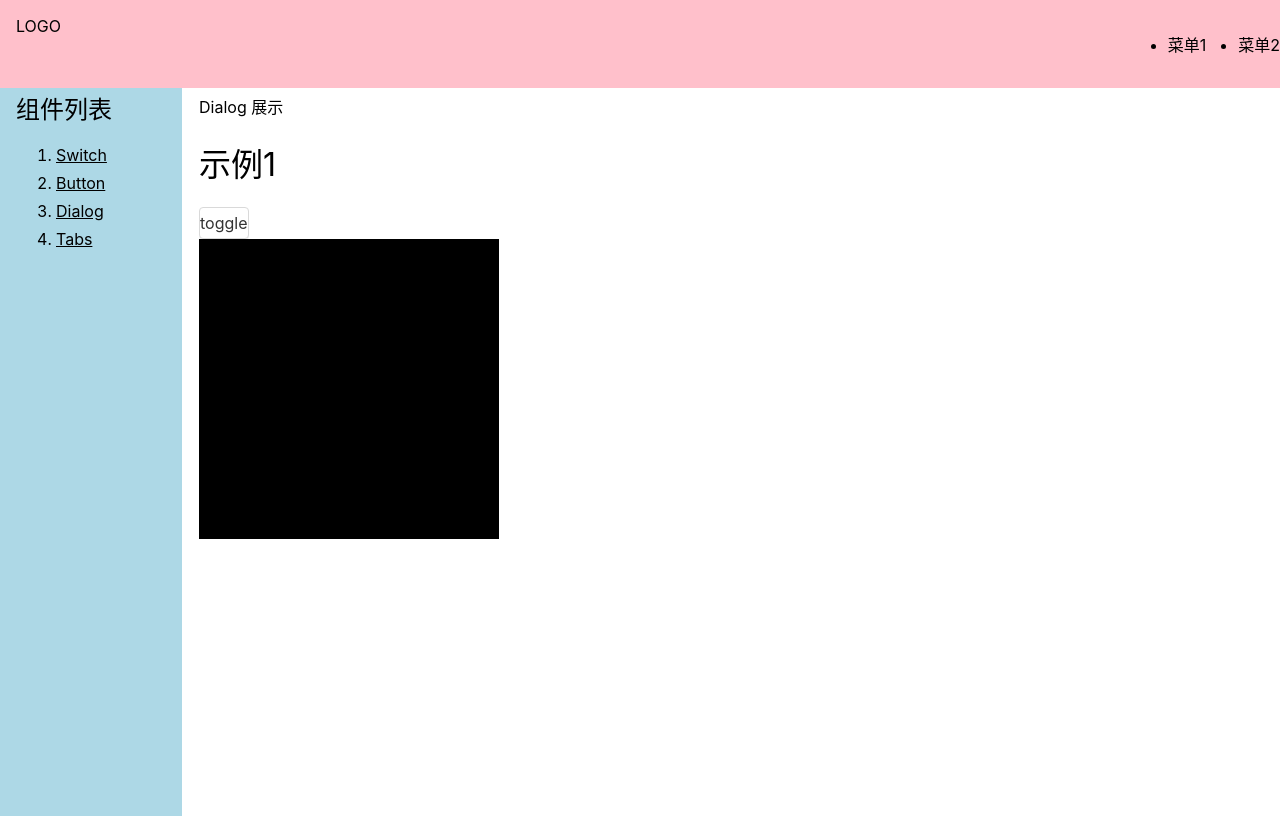
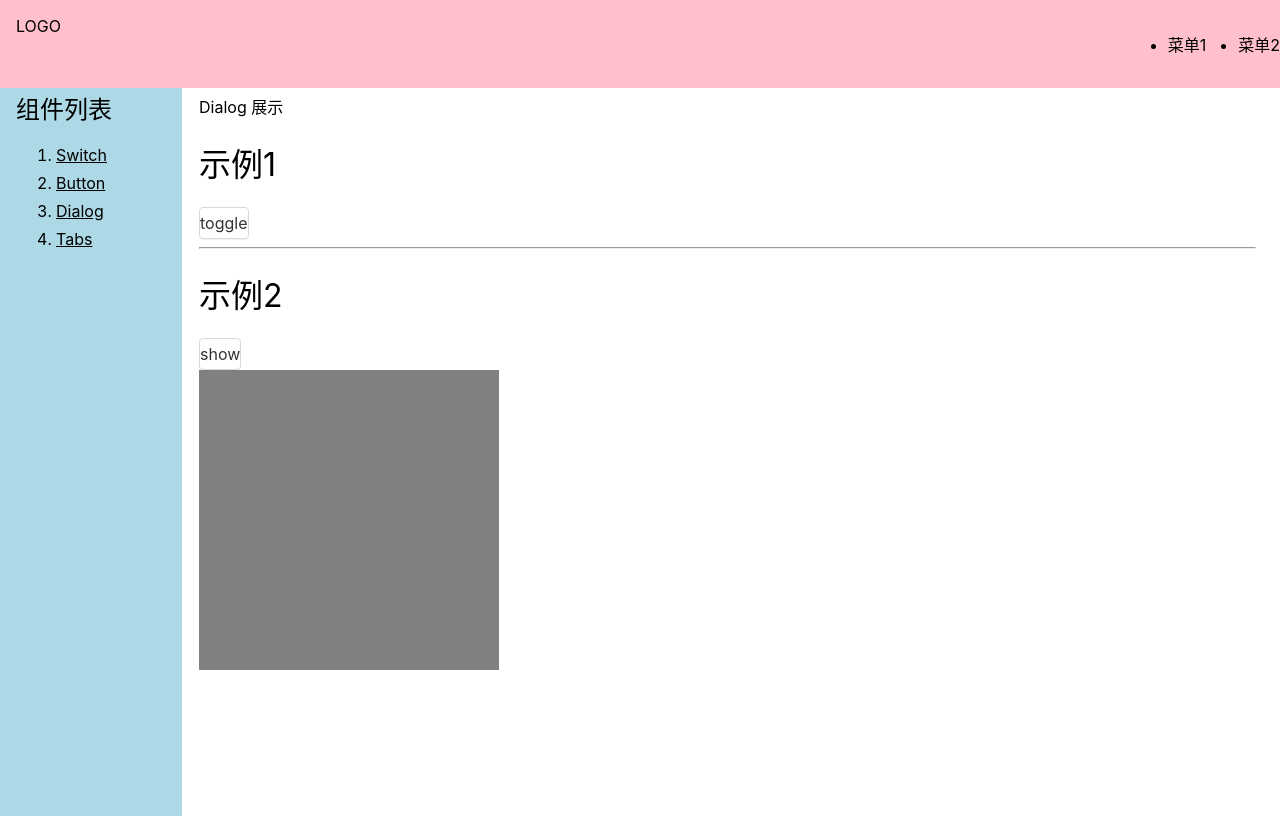
Before and after one commit to YUQIAN3/webPage-1, a Vue app: page /#/doc/dialog in a window 1280 px wide. Built offline with nearby package versions, Linux system fonts and the light colour scheme.

Commit message:
openDialog一句话打开Dialog

```diff
--- a/src/components/DialogDemo.vue
+++ b/src/components/DialogDemo.vue
@@ -1,7 +1,6 @@
 <template>
   <div> Dialog 展示</div>
  <h1>示例1</h1>
- <div style="position:relative;z-index:1">
   <Button @click="toggle">toggle</Button>
  <!-- <Dialog :visible="x" @update:visible="x=$event"></Dialog> 两种写法都可以，下面的是语法糖-->
   <Dialog v-model:visible="x" :closeOnClickOverlay="false" :ok="f1" :cancel="f2">
@@ -15,14 +14,17 @@
     </template>
 
    </Dialog>
- </div>
- <div style="position:relative;z-index:2;width:300px;height:300px;background:black;"></div>
+   <hr>
+   <h1>示例2</h1>
+   <Button @click="showDialog">show</Button>
+ <div style="position:relative;z-index:2;width:300px;height:300px;background:grey;"></div>
 
 </template>
 <script lang="ts">
 import Dialog from '../lib/Dialog.vue'
 import Button from '../lib/Button.vue'
 import {ref} from 'vue'
+import {openDialog} from '../lib/openDialog'
 export default {
   components:{
     Dialog,
@@ -37,9 +39,20 @@
       return false
     }
     const f2=()=>{
-
     }
-    return {x,toggle,f1,f2}
+    const showDialog=()=>{
+      openDialog({
+        title:'标题',
+        content:'你好啊',
+        ok(){
+          console.log('ok')
+        },
+        cancel(){
+          console.log('cancel')
+        },
+      })
+    }
+    return {x,toggle,f1,f2,showDialog}
   }
 }
 </script>
--- a/src/lib/Dialog.vue
+++ b/src/lib/Dialog.vue
@@ -15,7 +15,7 @@
     </footer>
   </div>
   </div>
-</teleport>
+  </teleport>
 </template>
 </template>
 <script lang="ts">
@@ -47,16 +47,17 @@
      }
    const OnClickOverlay=()=>{
        if(props.closeOnClickOverlay){
-        close()
+       close()
        }
       }
     const ok=()=>{
       if(props.ok && props.ok()!=false){
+
         close()
       }
     }
     const cancel=()=>{
-      context.emit('cancel')
+      props.cancel && props.cancel()
       close()
     }
      return {close,OnClickOverlay,ok,cancel}
--- /dev/null
+++ b/src/lib/openDialog.ts
@@ -0,0 +1,30 @@
+import Dialog from './Dialog.vue'
+import {createApp,h}from 'vue'
+export const openDialog=(options)=>{
+const {title,content,ok,cancel,closeOnClickOverlay}=options
+const div=document.createElement('div')
+document.body.appendChild(div)
+const closed=()=>{
+ app.unmount() ;
+ div.remove()
+}
+  const app=createApp({
+  render(){
+    return h(Dialog,
+      {
+        visible: true,
+        "onUpdate:visible": (newVisible) => {
+         if(newVisible===false){
+          closed()
+         }
+          },ok,cancel,closeOnClickOverlay:false
+
+      },
+
+      {title,content})
+  }
+})
+app.mount(div)
+
+
+}
```
